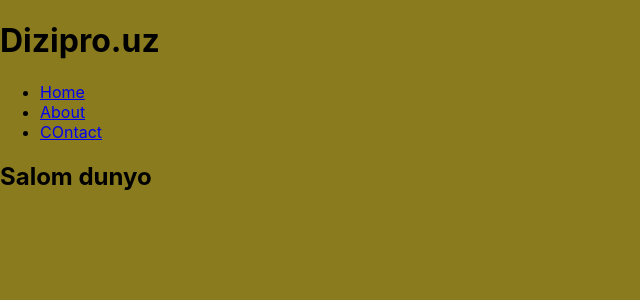
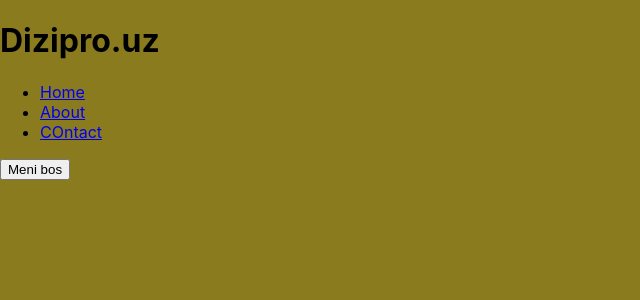
Before and after one commit to the-rustambek/dizipro-frontend, a React (Create React App) app: page / in a window 1280 px wide. Shown: the top 300 px of the page, without its empty margins (0-640 px from the left). Built offline with nearby package versions, Linux system fonts and the light colour scheme.

Commit message:
add useState

```diff
--- a/src/App.jsx
+++ b/src/App.jsx
@@ -1,14 +1,22 @@
 import logo from './logo.svg';
 import './App.scss';
 import Header from "./components/Header";
+import {useState} from "react";
 
 function App() {
-  const isTrue = true;
+
+  const [active,setActive] = useState(false);
+
+  const handlePress = () =>{
+    setActive(!active);
+  }
+
   return (
     <>
     <Header />
-    <div className="App">{isTrue &&  <h2>Salom dunyo</h2>}</div>
+    <div className="App">{active &&  <h2>Salom dunyo</h2>}</div>
 
+    <button onClick={handlePress}>Meni bos</button>
     </>
   );
 }
```
